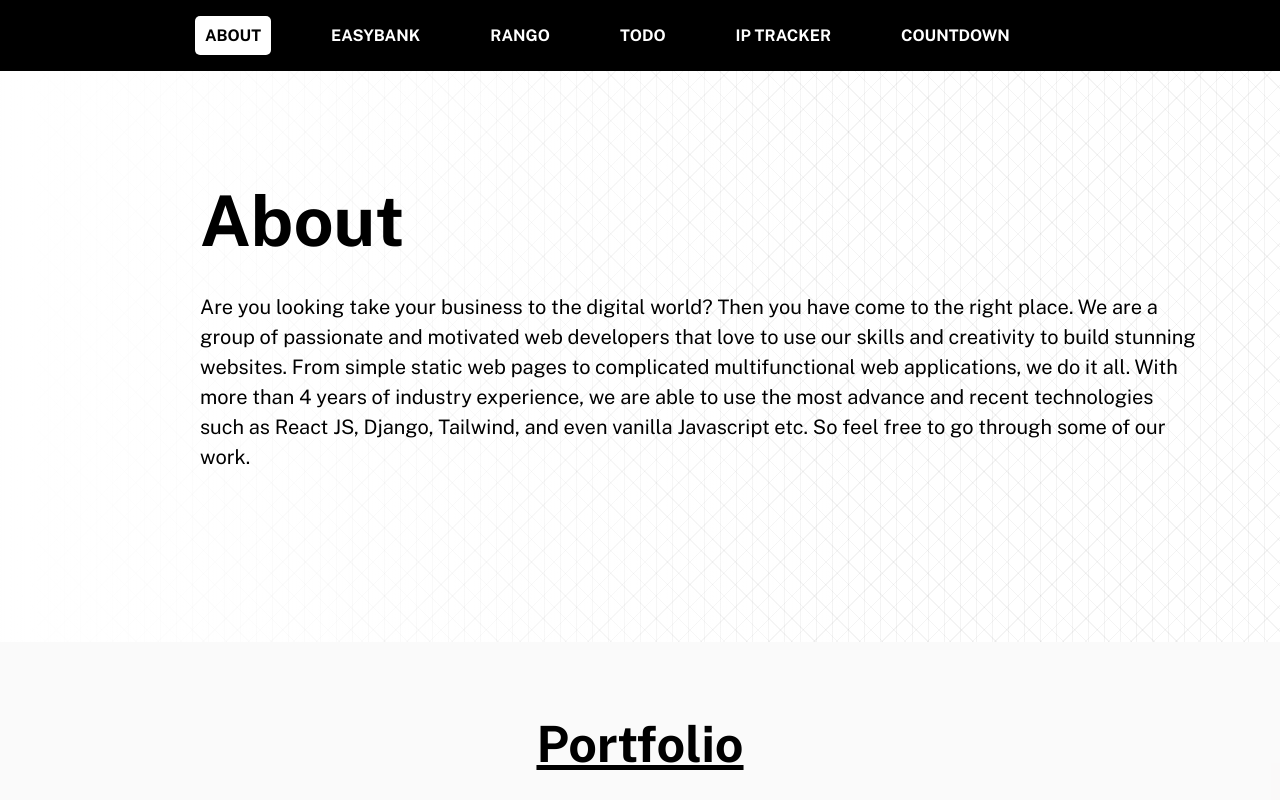
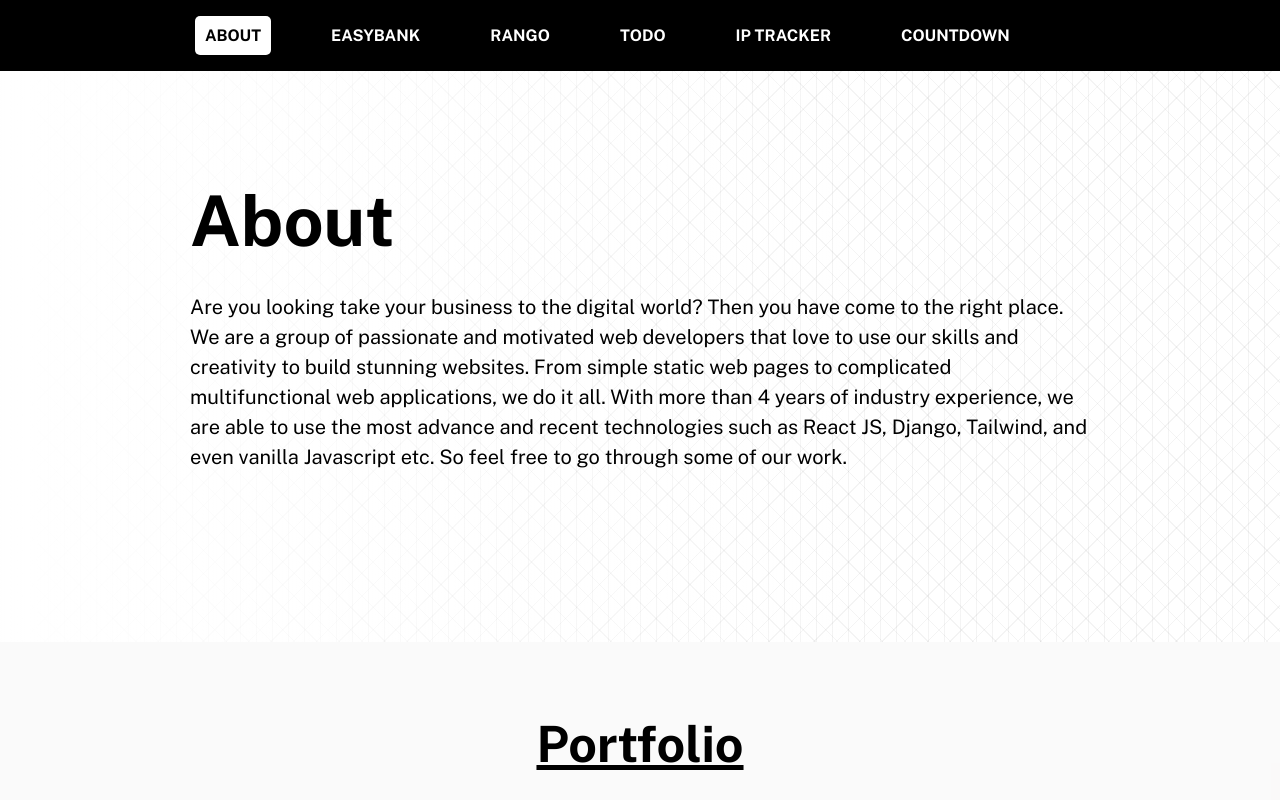
Before and after one commit to M-Anas-Syed/portfolio, a React (Create React App) app: page / in a window 1280 px wide. Shown: the top 800 px of the page. Built offline with nearby package versions, Linux system fonts and the light colour scheme.

Commit message:
bug fixes

```diff
--- a/src/App.css
+++ b/src/App.css
@@ -147,8 +147,8 @@ ul{
 }
 
 .about_card{
-  max-width: 1000px;
-  margin-left: 200px;
+  max-width: 900px;
+  margin: 0 auto;
 }
 
 h1{
```
